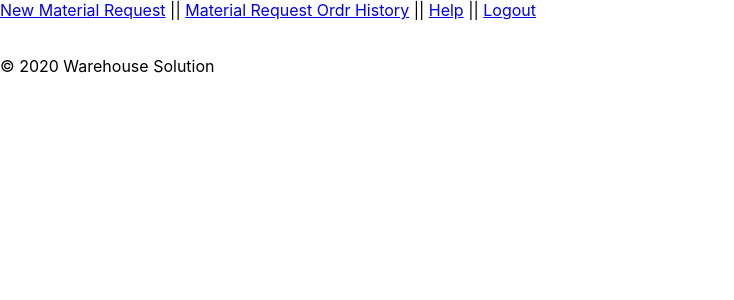
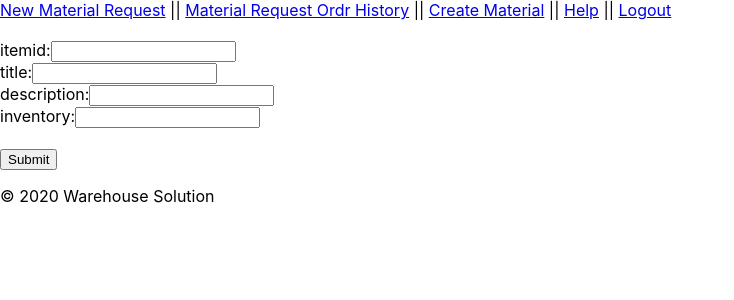
Before and after one commit to AlMuhannaMH/Warehouse-Solution, a React (Create React App) app: page /CreateMaterial in a window 1280 px wide. Shown: the top 300 px of the page, without its empty margins (0-734 px from the left). Built offline with nearby package versions, Linux system fonts and the light colour scheme.

Commit message:
rebuild the application, the api was not fully supported with the idea

```diff
--- a/src/Authentication.js
+++ b/src/Authentication.js
@@ -1,5 +1,5 @@
 const Authentication = {
-    isAuthenticated: false,
+    isAuthenticated: true,
     authenticate() { this.isAuthenticated = true },
     logout() { this.isAuthenticated = false },
     getAuth() { return this.isAuthenticated }
--- a/src/Router.js
+++ b/src/Router.js
@@ -1,33 +1,36 @@
-import React, { Component } from 'react';
+import React from 'react';
 import { Switch, Route, Redirect } from 'react-router-dom';
-import LoginPage from './components/LoginPage';
+// import LoginPage from './components/LoginPage';
 import NewMRO from './components/NewMaterialRequest';
+import CreateMaterial from './components/CreateMaterial';
 import ShowMRO from './components/DisplayMaterialRequest';
 import AllMRO from './components/MROHistory';
 import Help from './components/Help';
 import Authentication from './Authentication';
 
 const Router = (props) => (
-
     <Switch>
-        <Route
+        {/* <Route
             exact path="/"
-            component={LoginPage} />
+            component={LoginPage} /> */}
         <PrivateRoute
             path="/NewMRO"
             component={NewMRO} />
-        <Route
-            path="/logout"
-            component={LoginPage} />
         <PrivateRoute
             path="/myhistory"
             component={AllMRO} />
         <PrivateRoute
             path="/myhistory"
             component={ShowMRO} />
+        <PrivateRoute
+            path="/CreateMaterial"
+            component={CreateMaterial} />
         <Route
             path="/Help"
             component={Help} />
+        {/* <Route
+            path="/logout"
+            component={LoginPage} /> */}
     </Switch>
 
 )
--- a/src/api/validateUser.js
+++ b/src/api/validateUser.js
@@ -1,39 +1,44 @@
-import React from 'react'
-// import LoginPage from '../components/LoginPage'
-
-// Get all records where userID mache
+import React from 'react';
+// Get all records where score is 42
 // from sheet "Sheet1"
-export default class validateUser extends React.Component {
+export default class SheetsuSearchUser extends React.Component {
     constructor(props) {
         super(props);
         this.state = {
             data: [],
+            error_message: ''
         };
     }
-    // console.log(LoginPage);
 
-    componentDidMount() {
-        const url = ''
-        fetch(url)
-            .then((response) => {
-                console.log(response);
+    apiCallback() {
+        const userid = this.props.dataInfo[0]
+        const password = this.props.dataInfo[0]
+        const url = `https://sheetsu.com/apis/v1.0dt/cdc42dba4f5d/sheets/Users/search?uid=${userid}&password=${password}`;
+        fetch(url).then(response => response.json()).then(data => {
+            if (data.error) {
+                throw new Error(data.error);
+            }
+            this.setState({ data: data });
+        }).then(null, error => {
+            console.log(error);
+            this.setState({ error_message: String(error) });
 
-                return response.json()
-            }).then((json) => {
-                console.log(json);
-                this.setState({ data: json });
-            });
+        });
     }
+
     renderData() {
-        return this.state.data.map((row) =>
-            <div key={row.id}>{row.name} {row.score}</div>
-        );
+        return <div>{this.state.error_message}
+            {this.state.data.map((row) =>
+                <div key={row.uid}>{row.firstName}</div>
+            )}
+        </div>
     }
+
     render() {
         return (
             <div>
                 {this.renderData()}
             </div>
-        )
+        );
     }
 }
--- /dev/null
+++ b/src/components/CreateMaterial.js
@@ -0,0 +1,78 @@
+import React from 'react';
+
+export default class CreateMaterial extends React.Component {
+    constructor(props) {
+        super(props);
+        this.state = { data: { itemid: '', title: '', description: '', inventory: '', isdisabled: false } };
+
+        this.handleInputChange = this.handleInputChange.bind(this);
+        this.handleSubmit = this.handleSubmit.bind(this);
+    }
+
+
+    handleInputChange(event) {
+        let updatedData = this.state.data;
+        updatedData[event.target.name] = event.target.value
+
+        this.setState({
+            data: updatedData
+        });
+    }
+
+    handleSubmit(event) {
+        event.preventDefault();
+        //https://docs.google.com/spreadsheets/d/e/2PACX-1vRPVdelRanlZn5gm7zxoeSgJLbCJBKqW0AXEXPcaF2PKbCrQgsLaMGNxIOE3vpQWHymd7kKsspkudmA/pubhtml
+
+        fetch("https://sheetsu.com/apis/v1.0dt/cdc42dba4f5d/sheets/material", {
+            headers: {
+                'Accept': 'application/json',
+                'Content-Type': 'application/json'
+            },
+            method: "POST",
+            body: JSON.stringify(this.state.data)
+        }).then((response) => {
+            return response.json()
+        }).then((json) => {
+            console.log(json);
+        });
+    }
+    render() {
+        return (
+            <form onSubmit={this.handleSubmit}>
+                itemid:
+                <input
+                    type="text"
+                    name="itemid"
+                    value={this.state.data.id}
+                    onChange={this.handleInputChange}
+                />
+                <br />
+                title:
+                <input
+                    type="text"
+                    name="title"
+                    value={this.state.data.name}
+                    onChange={this.handleInputChange}
+                />
+                <br />
+                description:
+                <input
+                    type="text"
+                    name="description"
+                    value={this.state.data.score}
+                    onChange={this.handleInputChange}
+                />
+                <br />
+                inventory:
+                <input
+                    type="text"
+                    name="inventory"
+                    value={this.state.data.score}
+                    onChange={this.handleInputChange}
+                />
+                <br /><br />
+                <input type="submit" />
+            </form>
+        );
+    }
+}
--- a/src/components/Header.js
+++ b/src/components/Header.js
@@ -1,11 +1,9 @@
 import React from 'react';
-import { Link, useHistory } from 'react-router-dom';
+// import { Link, useHistory } from 'react-router-dom';
+import { Link } from 'react-router-dom';
 import Authentication from '../Authentication'
 
 class Header extends React.Component {
-    constructor(props) {
-        super(props);
-    }
     logout = (e) => {
         Authentication.isAuthenticated = !Authentication.isAuthenticated
     }
@@ -15,6 +13,8 @@ class Header extends React.Component {
                 <Link to="newMRO">New Material Request</Link>
                 {'  ||  '}
                 <Link to="myhistory">Material Request Ordr History</Link>
+                {'  ||  '}
+                <Link to="CreateMaterial">Create Material</Link>
                 {'  ||  '}
                 <Link to="Help">Help</Link>
                 {'  ||  '}
--- a/src/components/LoginPage.js
+++ b/src/components/LoginPage.js
@@ -1,12 +1,12 @@
 import React from "react";
 import Authentication from '../Authentication'
-import validateUser from '../api/validateUser'
+import ValidateUser from '../api/ValidateUser'
 export default class LoginPage extends React.Component {
     constructor(props) {
         super(props)
         this.state = {
             isInvalid: false,
-            userId: 0,
+            userId: '',
             paswd: ''
         }
     }
@@ -15,9 +15,15 @@ export default class LoginPage extends React.Component {
         e.preventDefault();
         const userId = e.target.elements.userId.value
         const paswd = e.target.elements.paswd.value
-        console.log(validateUser);
+
+        // console.log(ValidateUser.renderData(userId, paswd));
+        // console.log(<v
+        // alidateUser userId = { userId } paswd = { paswd } />);
 
         if ((userId == 11) && (paswd == '123')) {
+
+            // if (ValidateUser.renderData(userId, paswd)) {
+            // if () {
             this.props.history.push("/NewMRO")
             Authentication.isAuthenticated = !Authentication.isAuthenticated
         } else {
@@ -51,3 +57,138 @@ export default class LoginPage extends React.Component {
         );
     }
 }
+
+
+// import React from 'react';
+
+// export default class LoginPage extends React.Component {
+//     constructor(props) {
+//         super(props);
+
+//         this.state = {
+//             dataInfo: [],
+//             userId: '',
+//             paswd: '',
+//             isInvalid: false,
+
+//         };
+//     }
+
+//     validateLogin = (e) => {
+//         e.preventDefault();
+//         const userId = this.state.userId
+//         const paswd = this.state.paswd
+
+//         this.setState({
+//             dataInfo: [...this.state.dataInfo, userId, paswd],
+//             userId: '',
+//             paswd: '',
+//         });
+
+//         if ((userId == 11) && (paswd == '123')) {
+//             this.props.history.push("/NewMRO")
+//             Authentication.isAuthenticated = !Authentication.isAuthenticated
+//         } else {
+//             this.setState({
+//                 isInvalid: true
+//             });
+//         }
+//     }
+
+//     onTextChange = (e) => {
+//         this.setState({
+//             userId: e.target.elements.userId.value,
+//             paswd: e.target.elements.paswd.value
+//         });
+//     }
+
+//     render() {
+//         let errMsg = this.state.isInvalid ? 'wrong information' : ''
+//         return (
+//             <>
+//                 <ValidateUser dataInfo={this.state.dataInfo} />
+//                 <h1>Login Page</h1>
+//                 <hr />
+//                 <form method="post" onSubmit={(e) => this.validateLogin(e)}>
+
+//                     <fieldset>
+//                         <legend><strong>Login</strong></legend>
+//                         {errMsg}
+//                         <br />
+//                         <label htmlFor="userId">User ID: </label>
+//                         <input type="text"
+//                             name="userId"
+//                             placeholder="Type an Item Here!"
+//                             value={this.state.userId}
+//                             onChange={this.onTextChange}
+//                         />
+//                         <br />
+//                         <label htmlFor="paswd">Password: </label>
+//                         <input type="text"
+//                             name="userId"
+//                             placeholder="Type an Item Here!"
+//                             value={this.state.paswd}
+//                             onChange={this.onTextChange}
+//                         />
+//                         <br />
+//                         <br />
+//                         <input type="submit" value="Login" name="submit" />
+//                     </fieldset>
+//                 </form>
+//             </>
+//         );
+//     }
+// }
+
+// export default class LoginPage extends React.Component {
+//     constructor(props) {
+//         super(props);
+//         this.state = { data: { uid: '', password: '' } };
+//     }
+
+//     validateLogin(e) {
+//         fetch("https://sheetsu.com/apis/v1.0dt/020b2c0f/search?score=42")
+//             .then((response) => {
+//                 return response.json()
+//             }).then((json) => {
+//                 this.setState({ data: json });
+//             });
+//     }
+
+//     renderData() {
+//         return this.state.data.map((row) =>
+//             <div key={row.id}>{row.name} {row.score}</div>
+//         );
+//     }
+
+//     render() {
+//         return (
+
+//             <form onSubmit={(e) => this.validateLogin(e)}>
+//                 <fieldset>
+//                     <legend><strong>Login</strong></legend>
+//                     {/* {errMsg} */}
+//                     <br />
+//                     <label htmlFor="uid">User ID: </label>
+//                     <input
+//                         type="text"
+//                         name="uid"
+//                         value={this.state.data.uid}
+//                         onChange={this.handleInputChange}
+//                     />
+//                     <br />
+//                     <label htmlFor="password">Password: </label>
+//                     <input
+//                         type="password"
+//                         name="password"
+//                         value={this.state.data.password}
+//                         onChange={this.handleInputChange}
+//                     />
+//                     <br />
+//                     <br />
+//                     <input type="submit" value="Login" name="submit" />
+//                 </fieldset>
+//             </form>
+//         );
+//     }
+// }
```
Also changed, not shown: src/App.js (+7 -0 lines).
